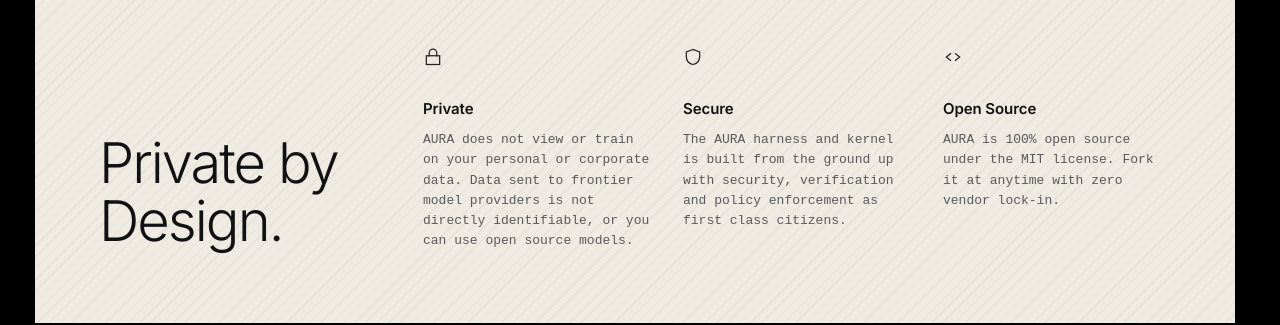
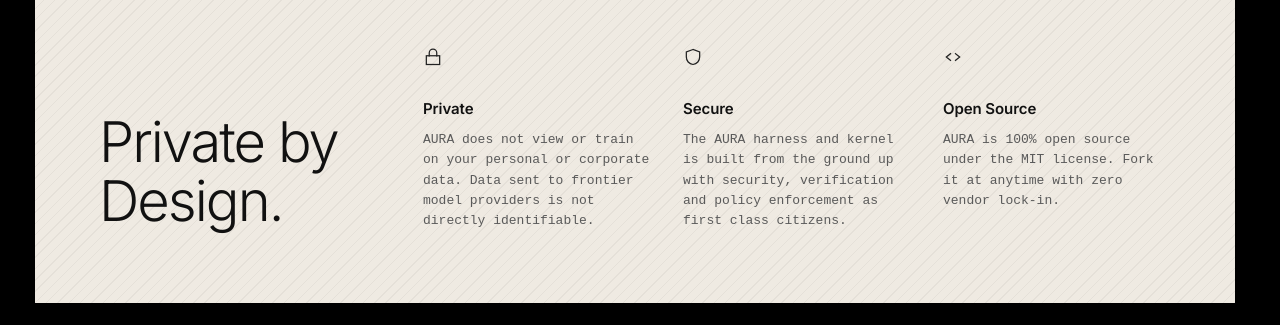
Before and after one commit to cypher-asi/aura-website, a Next.js app: page /product in a window 1280 px wide. Shown: the part 6100-6425 px from the top of the page. Built offline with nearby package versions, Linux system fonts and the light colour scheme; no server answers.

Commit message:
Trim FeaturePanel Private description
Removes the trailing 'or you can use open source models' clause from the Private feature description.

Made-with: Cursor

```diff
--- a/src/app/product/page.tsx
+++ b/src/app/product/page.tsx
@@ -63,7 +63,7 @@ export default async function ProductPage(): Promise<React.ReactNode> {
               icon: <LockIcon />,
               title: 'Private',
               description:
-                'AURA does not view or train on your personal or corporate data. Data sent to frontier model providers is not directly identifiable, or you can use open source models.',
+                'AURA does not view or train on your personal or corporate data. Data sent to frontier model providers is not directly identifiable.',
             },
             {
               icon: <ShieldIcon />,
```
